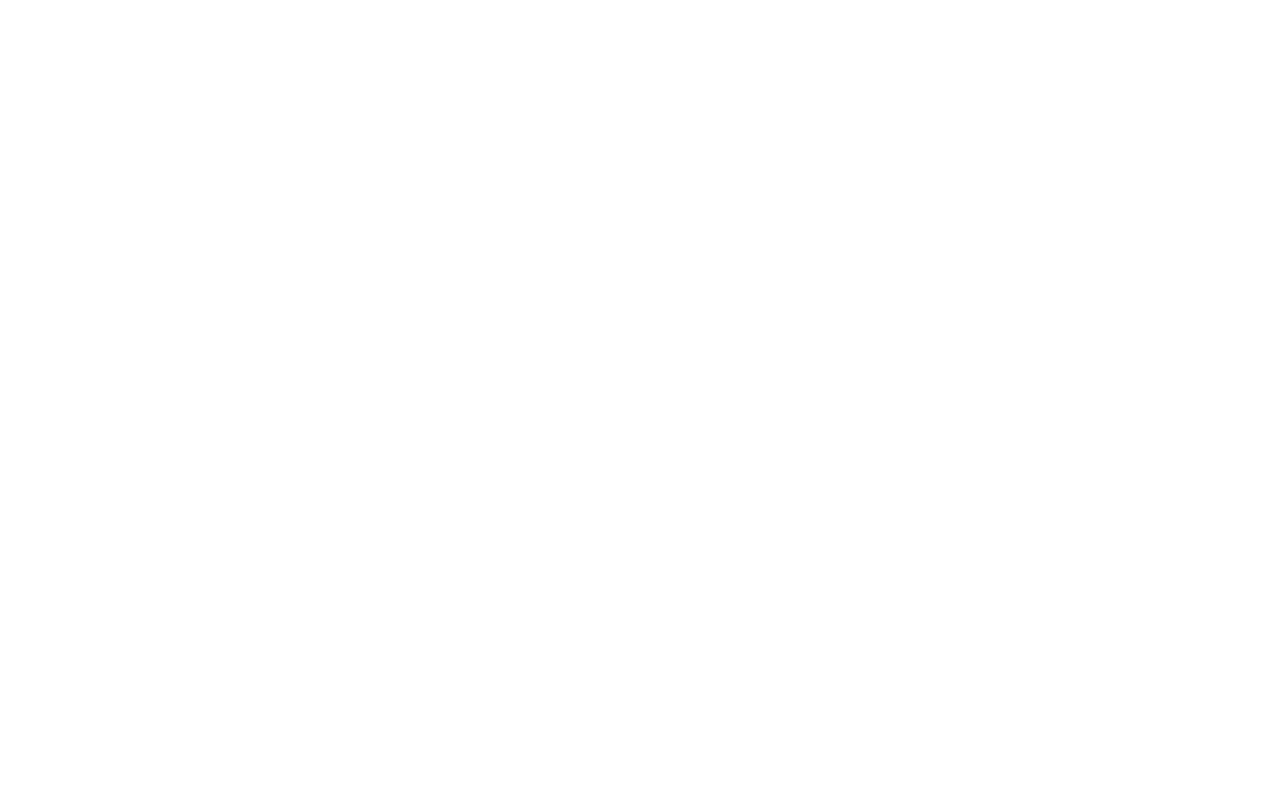
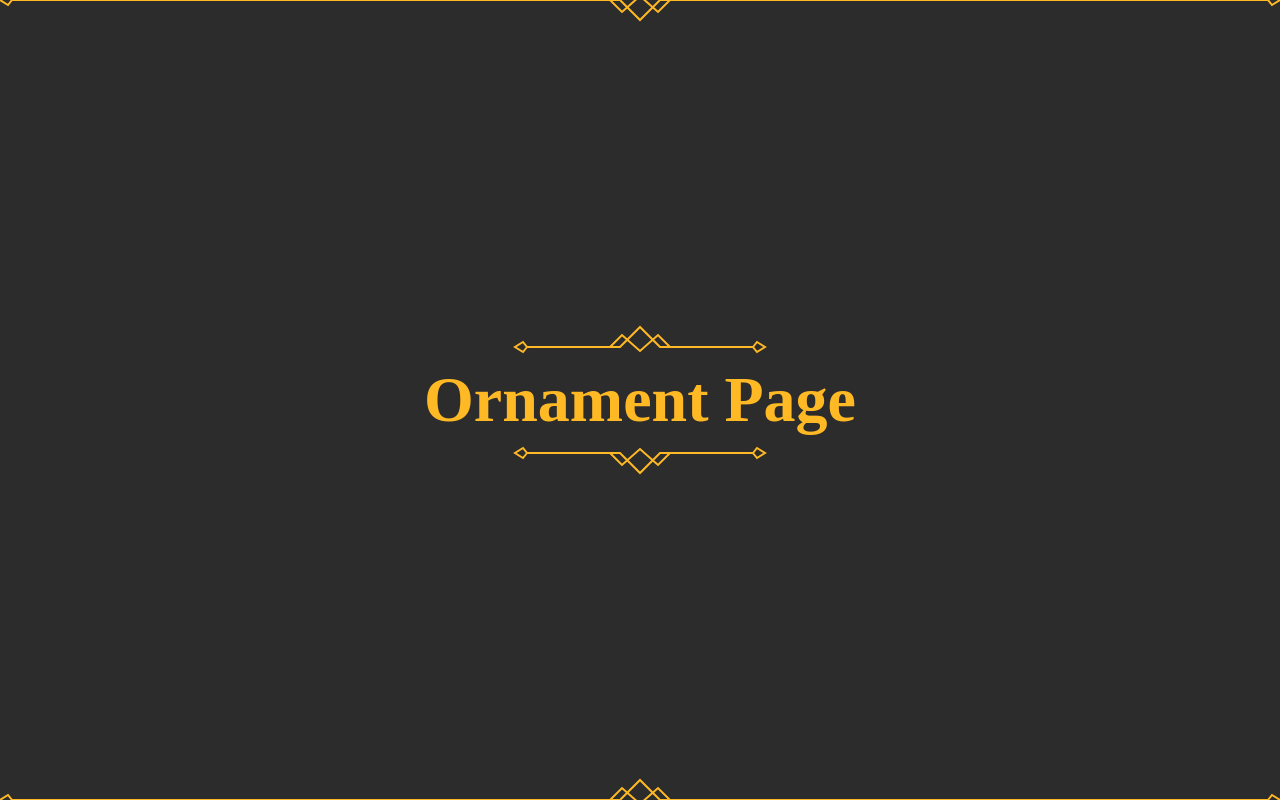
Before and after one commit to TukanHan/Creative-Web-Development, an Angular app: page /ornament in a window 1280 px wide. Before the commit this address led to /. Built offline with nearby package versions, Linux system fonts and the light colour scheme.

Commit message:
feat: add ornament page and divider components with styles

```diff
--- a/src/app/app.routes.ts
+++ b/src/app/app.routes.ts
@@ -13,5 +13,9 @@ export const routes: Routes = [
     {
         path: 'cow',
         loadComponent: () => import('./cow-parallax/cow-parallax').then(m => m.CowParallax)
+    },
+    {
+        path: 'ornament',
+        loadComponent: () => import('./ornament-page/ornament-page').then(m => m.OrnamentPage)
     }
 ];
--- /dev/null
+++ b/src/app/ornament-page/ornament-divider/ornament-divider.css
@@ -0,0 +1,45 @@
+:host {
+    --ornament-color: #ffb924;
+    --ornament-stroke-width: 2px;
+    --ornament-scale: 0.4;
+
+    .divider-container {
+        display: flex;
+        color: var(--ornament-color);
+
+        &.flip {
+            transform: rotate(180deg);
+        }
+
+        svg {
+            display: block;
+            overflow: visible;
+            stroke-width: var(--ornament-stroke-width);
+            stroke: currentColor;
+            fill: none;
+
+            path, line {
+                vector-effect: non-scaling-stroke;
+                stroke-linecap: square;
+            }
+        }
+
+        .line-svg {
+            flex-grow: 1;
+            flex-shrink: 1;
+            width: 0;
+            min-width: 0;
+            height: var(--ornament-stroke-width);
+        }
+
+        .rhombus-svg {
+            width: calc(30px * var(--ornament-scale));
+            height: calc(25px * var(--ornament-scale));
+        }
+
+        .ornament-svg {
+            width: calc(150px * var(--ornament-scale));
+            height: calc(50px * var(--ornament-scale));
+        }
+    }
+}
--- /dev/null
+++ b/src/app/ornament-page/ornament-divider/ornament-divider.ts
@@ -0,0 +1,53 @@
+import { NgTemplateOutlet } from '@angular/common';
+import { Component, input } from '@angular/core';
+
+@Component({
+    selector: 'app-ornament-divider',
+    imports: [NgTemplateOutlet],
+    template: ` <div class="divider-container" [class.flip]="direction() === 'down'">
+        <ng-container *ngTemplateOutlet="rhombusTemplate; context: { direction: 'left' }" />
+        <ng-container *ngTemplateOutlet="lintTemplate" />
+        <svg class="ornament-svg" viewBox="0 0 150 50">
+            <path class="ornament-path" [attr.d]="pathData" />
+        </svg>
+        <ng-container *ngTemplateOutlet="lintTemplate" />
+        <ng-container *ngTemplateOutlet="rhombusTemplate; context: { direction: 'right' }" />
+
+        <ng-template #lintTemplate>
+            <svg class="line-svg" preserveAspectRatio="none" viewBox="0 0 100 2">
+                <line x1="0" y1="0" x2="100" y2="0" />
+            </svg>
+        </ng-template>
+
+        <ng-template #rhombusTemplate let-direction="direction">
+            <svg class="rhombus-svg" viewBox="0 0 30 25">
+                <g [attr.transform]="direction === 'left' ? 'rotate(180 15 0)' : null">
+                    <path
+                        d="M 0 0
+                        L 10 -12.5
+                        L 30 0
+                        L 10 12.5
+                        Z"
+                    />
+                </g>
+            </svg>
+        </ng-template>
+    </div>`,
+    styleUrl: './ornament-divider.css',
+})
+export class OrnamentDivider {
+    public readonly direction = input<'up' | 'down'>('up');
+
+    readonly pathData = `M 5 0
+                L 25 0
+                L 75 50
+                L 125 0
+                L 145 0
+                M 5 0
+                L 0 0
+                L 30 30
+                L 75 -10
+                L 120 30
+                L 150 0
+                L 145 0`;
+}
--- /dev/null
+++ b/src/app/ornament-page/ornament-page.css
@@ -0,0 +1,27 @@
+:host {
+    display: flex;
+    flex-direction: column;
+    height: 100vh;
+    background-color: #2c2c2c;
+
+    .title-section {
+        display: flex;
+        flex-direction: column;
+        justify-content: center;
+        width: 500px;
+        gap: 16px;
+        margin: auto;
+
+        .ornament-title {
+            color: #ffb924;
+            text-align: center;
+            font-size: 4rem;
+            margin: 0;
+        }
+
+        app-ornament-divider {
+            width: 250px;
+            align-self: center;
+        }
+    }
+}
--- /dev/null
+++ b/src/app/ornament-page/ornament-page.ts
@@ -0,0 +1,16 @@
+import { Component } from '@angular/core';
+import { OrnamentDivider } from './ornament-divider/ornament-divider';
+
+@Component({
+    selector: 'app-ornament-page',
+    imports: [OrnamentDivider],
+    template: `<app-ornament-divider direction="up" />
+        <div class="title-section">
+            <app-ornament-divider direction="down" />
+            <h1 class="ornament-title">Ornament Page</h1>
+            <app-ornament-divider direction="up" />
+        </div>
+        <app-ornament-divider direction="down" />`,
+    styleUrl: './ornament-page.css',
+})
+export class OrnamentPage {}
```
